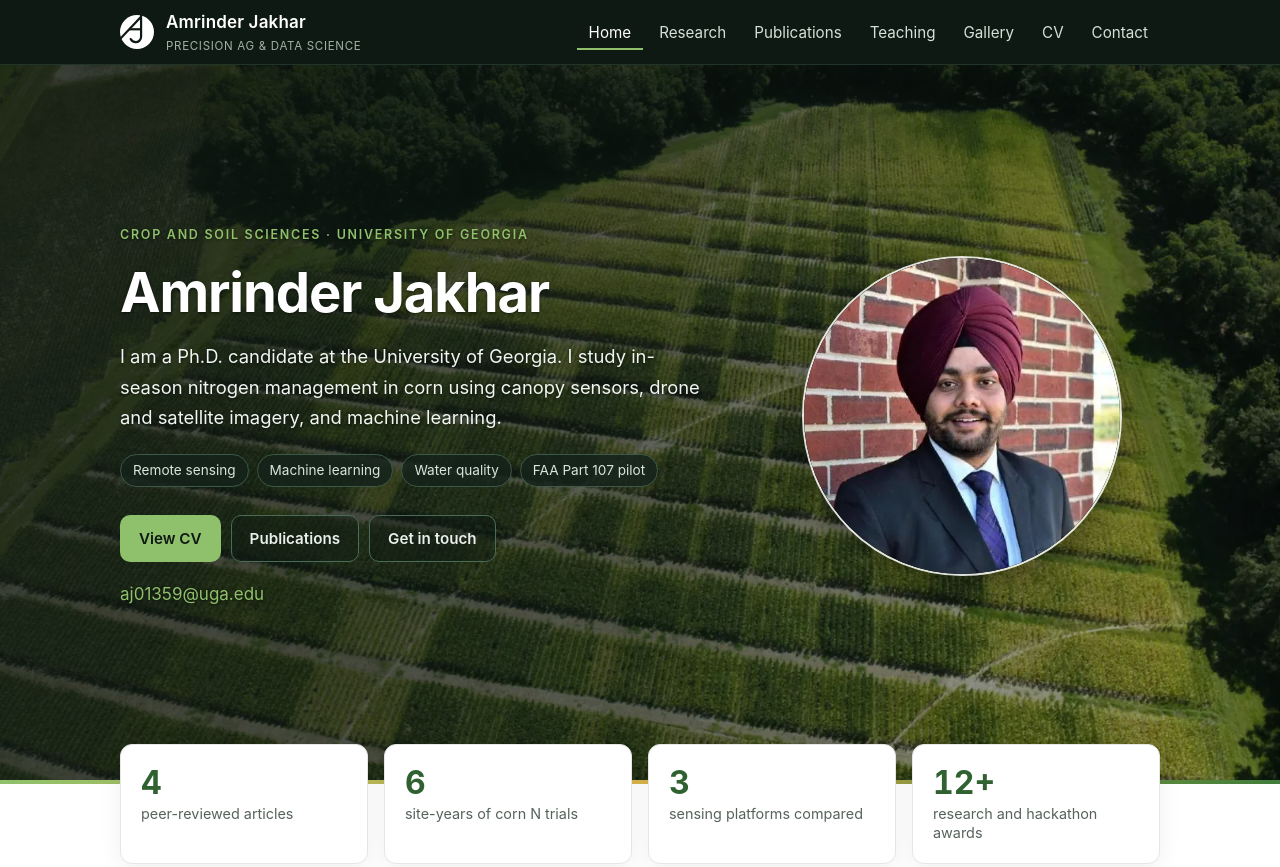
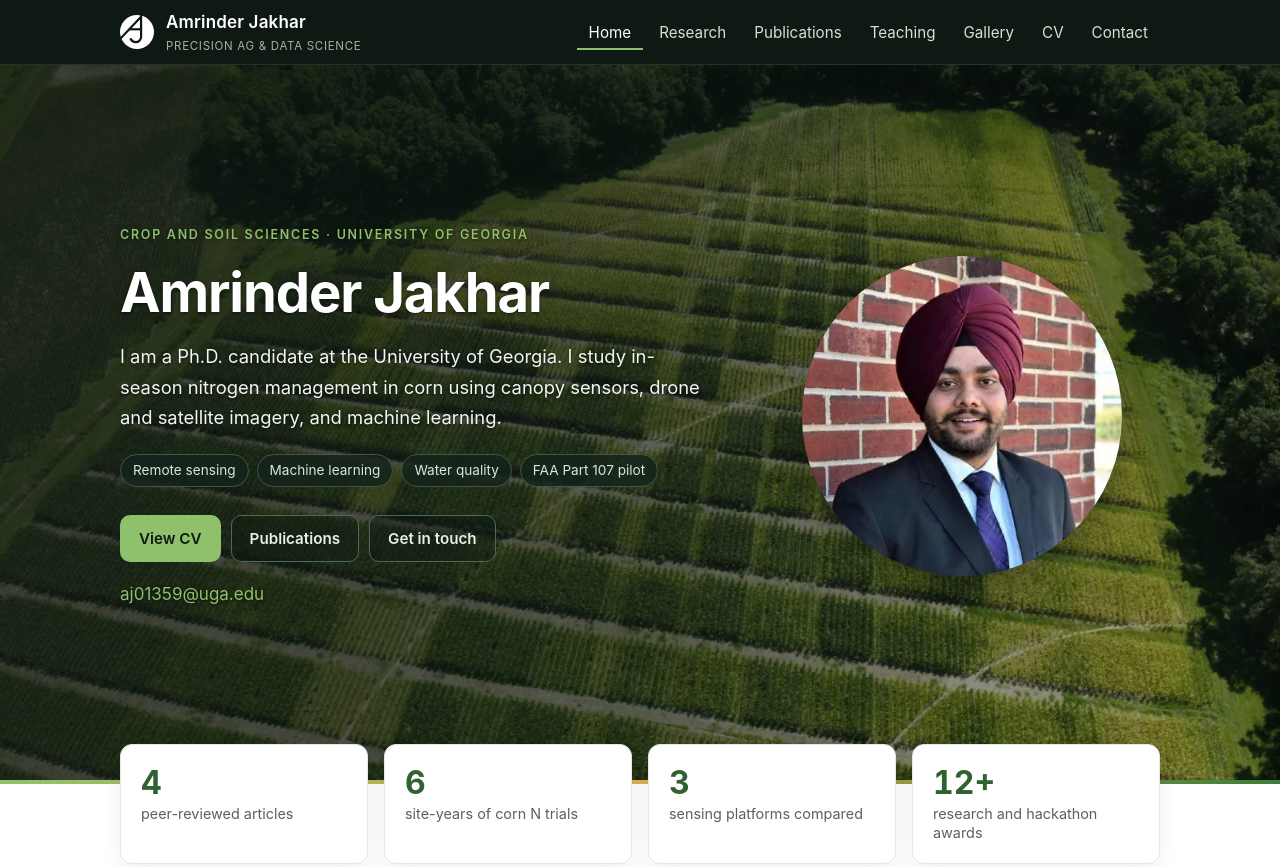
Before and after one commit to AmrinderJakhar98/amrinderjakhar.github.io, a plain HTML site: page index.html in a window 1280 px wide. Shown: the top 867 px of the page. Drawn offline with Linux system fonts and the light colour scheme.

Commit message:
Remove the outline around the portrait
Co-Authored-By: Claude Opus 5.5 <noreply@anthropic.com>
Claude-Session: https://claude.ai/code/session_01N7nrEMYQhT99Uehqu9jKfM

```diff
--- a/assets/css/style.css
+++ b/assets/css/style.css
@@ -77,7 +77,7 @@ p{margin:0 0 1em}
 .mail{margin:18px 0 0;color:#c8d6cc}
 .mail a,.phead a{color:var(--leaf)}
 .portrait{justify-self:center;width:min(320px,100%);aspect-ratio:1;border-radius:50%;padding:0;
-  border:2px solid rgba(255,255,255,.85);box-shadow:0 10px 30px rgba(0,0,0,.35)}
+  box-shadow:0 10px 30px rgba(0,0,0,.3)}
 .portrait img{width:100%;height:100%;border-radius:50%;object-fit:cover;background:#1b2d22}
 .portrait picture{display:block;width:100%;height:100%}
 @media (max-width:820px){
```
